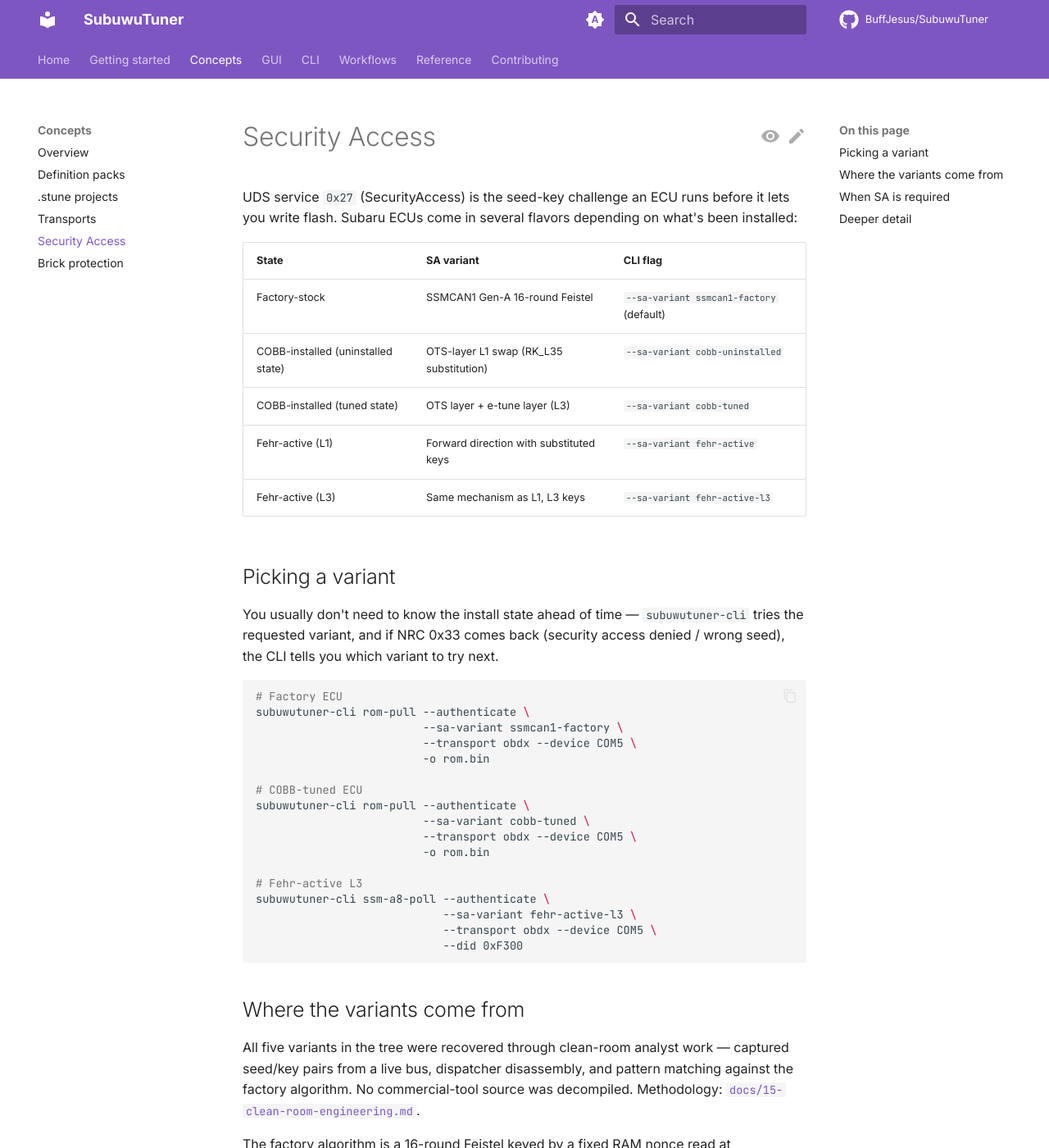
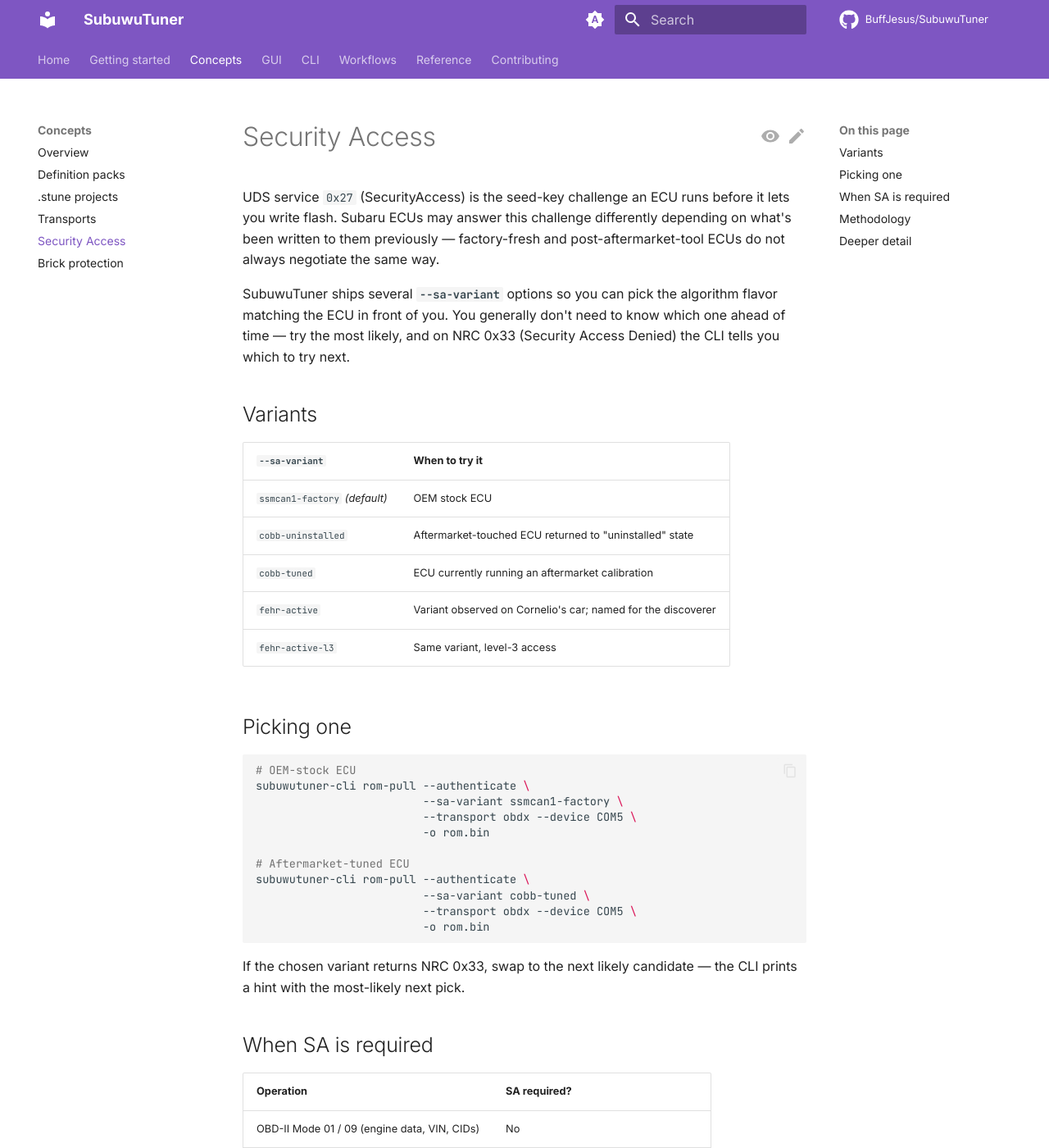
Before and after one commit to BuffJesus/SubuwuTuner, an MkDocs documentation site: the page built from docs/concepts/security-access.md, in a window 1280 px wide and 1400 px high. Shown: the whole window at 82% size. Built offline with MkDocs 1.6.1 and Material for MkDocs 9.7.7, drawn with Linux system fonts in a browser that asks for light colours; comment, search, counter and statistics services are not loaded; some of the changed text lies outside the part shown.

Commit message:
docs(site): clean-room pass on user-facing pages
Drop analyst-recovered mechanism detail (Feistel round count, RAM
nonce address, key-schedule shape, FACI ranges, sum target, boot
signature addresses) from the user-facing concept + workflow
pages. The marketing surface read like commercial-tool RE
alongside "no commercial-tool source touched."

Rewrites:
- concepts/security-access.md: drop mechanism column from variant
  table; reframe "where the variants come from" as a methodology
  pointer rather than algorithm spec.
- concepts/brick-protection.md: abstract addresses + invariants
  to "the per-ISA contract"; spec lives in docs/31, docs/44.
- workflows/flashing.md: same abstraction in the tune-export and
  NRC 0x22 sections.
- workflows/reading-rom.md: soften AP marriage-gate wording from
  "bypass" to "override for advanced workflows"; reframe AP3
  section as "your own AP" not vendor-agnostic vault access.

The numbered design docs (docs/31, docs/38, docs/44) keep the
mechanism detail — they remain in the repo for project authors and
analysts; they're excluded from the published site.

Co-Authored-By: Claude Opus 4.7 (1M context) <noreply@anthropic.com>

````diff
--- a/docs/concepts/security-access.md
+++ b/docs/concepts/security-access.md
@@ -1,71 +1,77 @@
 # Security Access
 
 UDS service `0x27` (SecurityAccess) is the seed-key challenge an ECU
-runs before it lets you write flash. Subaru ECUs come in several
-flavors depending on what's been installed:
+runs before it lets you write flash. Subaru ECUs may answer this
+challenge differently depending on what's been written to them
+previously — factory-fresh and post-aftermarket-tool ECUs do not
+always negotiate the same way.
 
-| State | SA variant | CLI flag |
-|---|---|---|
-| Factory-stock | SSMCAN1 Gen-A 16-round Feistel | `--sa-variant ssmcan1-factory` (default) |
-| COBB-installed (uninstalled state) | OTS-layer L1 swap (RK_L35 substitution) | `--sa-variant cobb-uninstalled` |
-| COBB-installed (tuned state) | OTS layer + e-tune layer (L3) | `--sa-variant cobb-tuned` |
-| Fehr-active (L1) | Forward direction with substituted keys | `--sa-variant fehr-active` |
-| Fehr-active (L3) | Same mechanism as L1, L3 keys | `--sa-variant fehr-active-l3` |
+SubuwuTuner ships several **`--sa-variant`** options so you can pick
+the algorithm flavor matching the ECU in front of you. You generally
+don't need to know which one ahead of time — try the most likely,
+and on NRC 0x33 (Security Access Denied) the CLI tells you which to
+try next.
 
-## Picking a variant
+## Variants
 
-You usually don't need to know the install state ahead of time —
-`subuwutuner-cli` tries the requested variant, and if NRC 0x33 comes
-back (security access denied / wrong seed), the CLI tells you which
-variant to try next.
+| `--sa-variant` | When to try it |
+|---|---|
+| `ssmcan1-factory` *(default)* | OEM stock ECU |
+| `cobb-uninstalled` | Aftermarket-touched ECU returned to "uninstalled" state |
+| `cobb-tuned` | ECU currently running an aftermarket calibration |
+| `fehr-active` | Variant observed on Cornelio's car; named for the discoverer |
+| `fehr-active-l3` | Same variant, level-3 access |
+
+## Picking one
 
 ```bash
-# Factory ECU
+# OEM-stock ECU
 subuwutuner-cli rom-pull --authenticate \
                          --sa-variant ssmcan1-factory \
                          --transport obdx --device COM5 \
                          -o rom.bin
 
-# COBB-tuned ECU
+# Aftermarket-tuned ECU
 subuwutuner-cli rom-pull --authenticate \
                          --sa-variant cobb-tuned \
                          --transport obdx --device COM5 \
                          -o rom.bin
-
-# Fehr-active L3
-subuwutuner-cli ssm-a8-poll --authenticate \
-                            --sa-variant fehr-active-l3 \
-                            --transport obdx --device COM5 \
-                            --did 0xF300
 ```
 
-## Where the variants come from
-
-All five variants in the tree were recovered through clean-room analyst
-work — captured seed/key pairs from a live bus, dispatcher disassembly,
-and pattern matching against the factory algorithm. No commercial-tool
-source was decompiled. Methodology:
-[`docs/15-clean-room-engineering.md`](https://github.com/BuffJesus/SubuwuTuner/blob/main/docs/15-clean-room-engineering.md){ target="_blank" }.
-
-The factory algorithm is a 16-round Feistel keyed by a fixed RAM nonce
-read at `0xFFFFF220`. The aftermarket variants substitute different key
-schedules and (in the Fehr case) reverse the iteration direction. All
-variants share the same dispatcher.
+If the chosen variant returns NRC 0x33, swap to the next likely
+candidate — the CLI prints a hint with the most-likely next pick.
 
 ## When SA is required
 
 | Operation | SA required? |
 |---|---|
 | OBD-II Mode 01 / 09 (engine data, VIN, CIDs) | No |
-| SSM A8 RAM polling | Depends on ECU state; COBB-tuned needs L3 |
-| UDS RDBI / RMBA (data read) | No on most CIDs |
-| UDS DSC 0x10 0x02 (Programming session) | **Yes**, L1 |
-| UDS RequestDownload / TransferData / B6 | **Yes**, L1, plus Programming session |
-| Routine Control (0x31) commit | **Yes**, L1 |
+| SSM A8 RAM polling | Varies by ECU state |
+| UDS RDBI / RMBA (data read) | Usually no |
+| UDS DSC 0x10 0x02 (Programming session) | **Yes**, level 1 |
+| UDS RequestDownload / TransferData | **Yes**, level 1, plus Programming session |
+| Routine Control (0x31) commit | **Yes**, level 1 |
+
+## Methodology
+
+The variants in the tree were recovered through clean-room analyst
+work: captured seed/key pairs from a live bus, behavioral diffing
+against the factory algorithm, and pattern recovery from observable
+inputs and outputs. **No commercial-tool source was decompiled, read,
+or referenced** — the wall between analyst-mode sessions and the
+implementer that wrote the C++ is documented in
+[`docs/15-clean-room-engineering.md`](https://github.com/BuffJesus/SubuwuTuner/blob/main/docs/15-clean-room-engineering.md){ target="_blank" }
+and enforced through output isolation and tool restrictions.
+
+The algorithmic detail (round counts, key schedules, dispatcher
+shape) lives in the analyst-source design docs, not on this
+user-facing page.
 
 ## Deeper detail
 
 - [`docs/23-security-access.md`](https://github.com/BuffJesus/SubuwuTuner/blob/main/docs/23-security-access.md){ target="_blank" }
-  — full SecurityAccess design + plugin model.
+  — SecurityAccess module design + plugin model.
 - [`docs/38-subaru-sa-variants.md`](https://github.com/BuffJesus/SubuwuTuner/blob/main/docs/38-subaru-sa-variants.md){ target="_blank" }
   — variant catalog cross-referenced to ECU install states.
+- [Contributing → Clean-room methodology](../contributing/clean-room.md)
+  — the wall and the boundaries.
````
Also changed, not shown: docs/concepts/brick-protection.md (+31 -23 lines), docs/workflows/flashing.md (+12 -11 lines), docs/workflows/reading-rom.md (+12 -8 lines).
